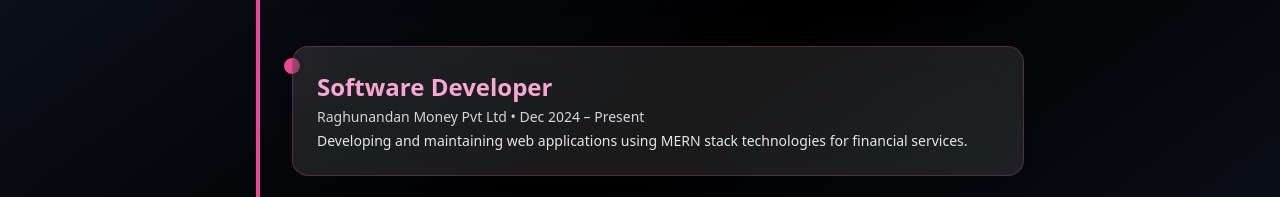
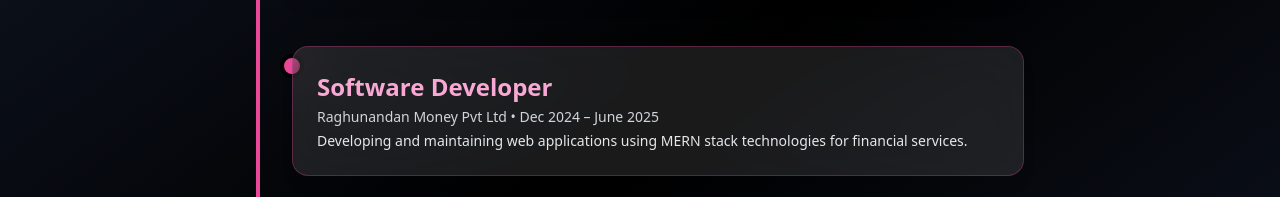
Before and after one commit to arunkashyap230/portfolio, a React (Create React App) app: page / in a window 1280 px wide. Shown: the part 1444-1641 px from the top of the page. Built offline with nearby package versions, Linux system fonts and the light colour scheme.

Commit message:
Update Experience.jsx

```diff
--- a/src/components/Experience.jsx
+++ b/src/components/Experience.jsx
@@ -13,7 +13,7 @@ const experiences = [
   {
     title: "Software Developer",
     company: "Raghunandan Money Pvt Ltd",
-    duration: "Dec 2024 – Present",
+    duration: "Dec 2024 – June 2025",
     description:
       "Developing and maintaining web applications using MERN stack technologies for financial services.",
   },
```
